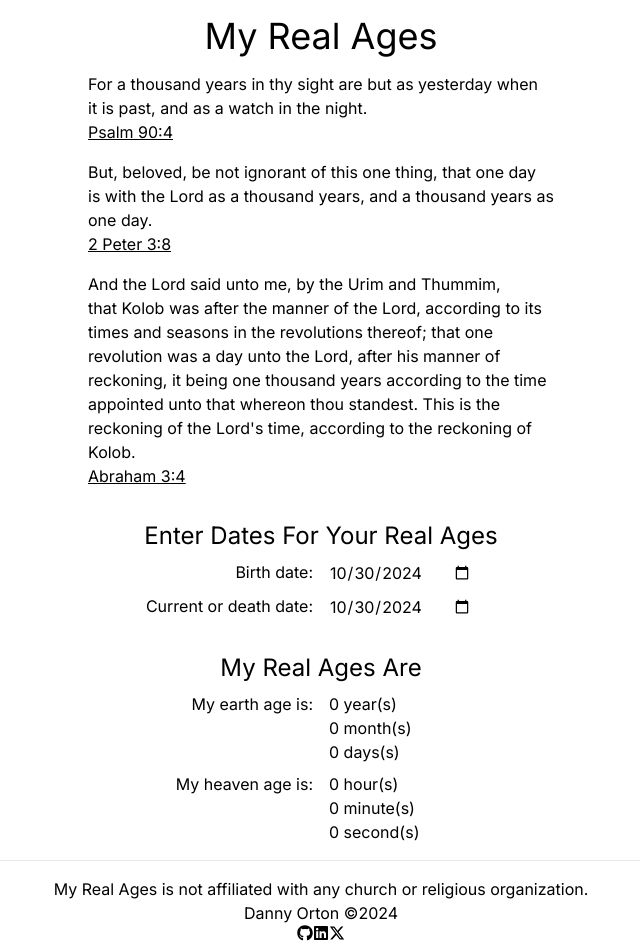
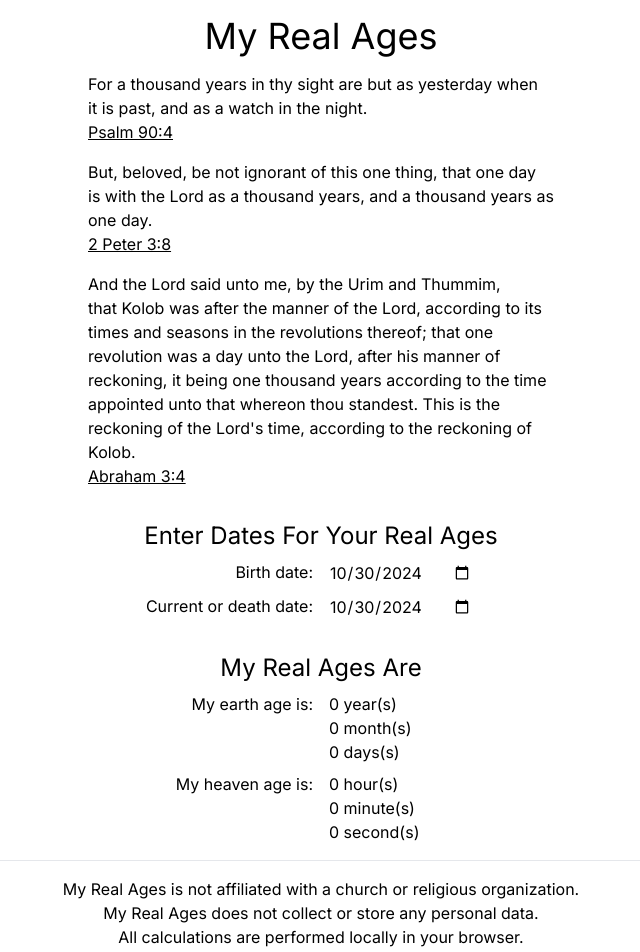
Before and after one commit to dannyvorton/my-real-ages, a Next.js app: page / in a window 1280 px wide. Shown: the top 952 px of the page, without its empty margins (319-959 px from the left). Built offline with nearby package versions, Linux system fonts and the light colour scheme.

Commit message:
update footer update code format

```diff
--- a/app/components/foot.tsx
+++ b/app/components/foot.tsx
@@ -4,16 +4,17 @@ import { FaXTwitter } from "react-icons/fa6";
 
 export default function Foot() {
 
-  const year = new Date();
-  const getYear = year.getFullYear();
+  const currentYear = new Date().getFullYear();
 
   return (
     <footer className="text-center">
       <hr/>
       <div className="p-4">
         <p>
-          My Real Ages is not affiliated with any church or religious organization. <br/>
-          Danny Orton &copy;{getYear}
+          My Real Ages is not affiliated with a church or religious organization. <br/>
+          My Real Ages does not collect or store any personal data. <br/>
+          All calculations are performed locally in your browser. <br/>
+          Created by Danny Orton &copy;{ currentYear }
         </p>
         <div className="flex justify-center">
           <Link href="https://github.com/dannyvorton/my-real-ages" target="_blank"><FaGithub/></Link>
```
Also changed, not shown: app/components/dates.tsx (+9 -2 lines).
